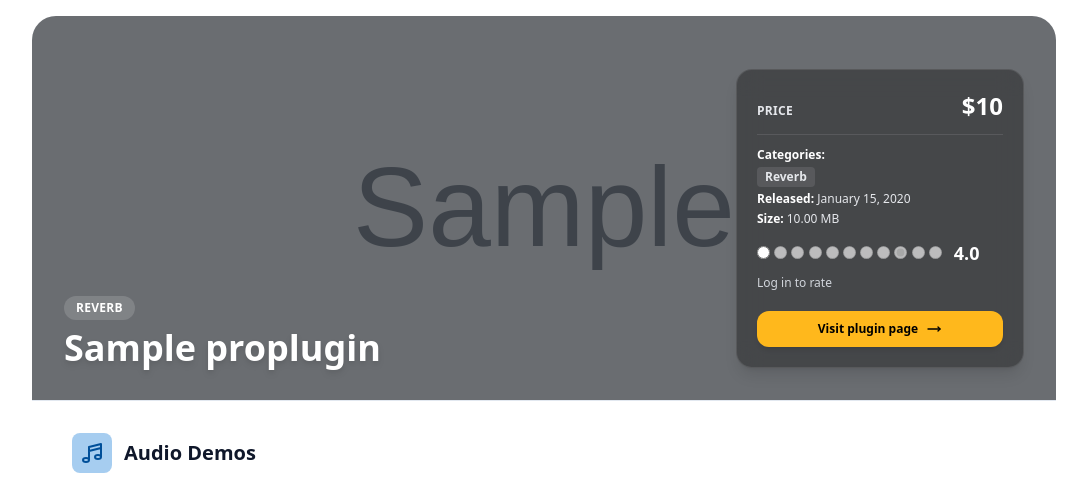
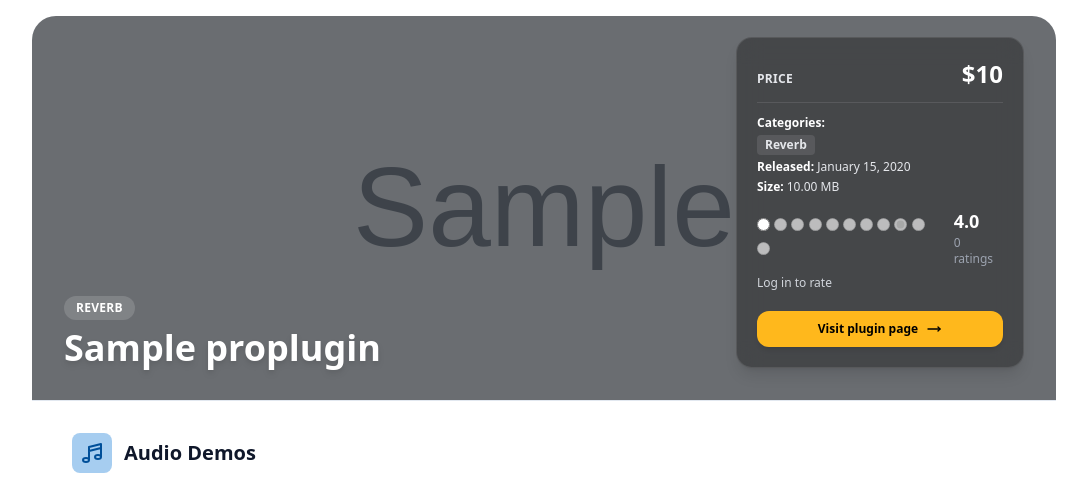
Before and after one commit to nosra/MPC-Database, a Django app: page /plugins/pro/1/ in a window 1280 px wide. Shown: the part 81-558 px from the top of the page, without its empty margins (96-1183 px from the left). Run offline with Django 5.2, Linux system fonts and the light colour scheme; data comes from the database, SQL or seed files in the repository; tables that the repository leaves empty hold one stand-in row (values such as "Sample post"); grey boxes marked "Sample" are stand-in pictures; parts of the project's set-up code (start-up, migrations or seed data) failed here and were passed over; some libraries are stand-ins or nearby versions.

Commit message:
added number of ratings to plugin details

```diff
--- a/mpc_database/home/templates/plugin_detail.html
+++ b/mpc_database/home/templates/plugin_detail.html
@@ -88,7 +88,8 @@
 
                             <div class="rating rating-lg rating-half" id="star-container"
                                 data-plugin-type="{% if plugin.alternatives %}pro{% else %}alt{% endif %}"
-                                data-plugin-id="{{ plugin.id }}">
+                                data-plugin-id="{{ plugin.id }}"
+                                data-user-rating="{{ user_rating}}">
 
                                 <input type="radio" name="rating-10" class="rating-hidden" />
 
@@ -112,9 +113,14 @@
                                 {% endwith %}
                             </div>
 
-                            <span class="text-lg font-bold text-white" id="rating-text">
-                                {{ plugin.rating|stringformat:".1f" }}
-                            </span>
+                            <div class="flex flex-col">
+                                <span class="text-lg font-bold text-white" id="rating-text">
+                                    {{ plugin.rating|stringformat:".1f" }}
+                                </span>
+                                <span class="text-xs text-gray-400" id="rating-count">
+                                    {{ rating_count }} rating{{ rating_count|pluralize }}
+                                </span>
+                            </div>
                         </div>
 
                         <span class="text-xs text-gray-300">
@@ -171,14 +177,20 @@
                             })
                             .then(data => {
                                 if (data.success) {
-                                    // updating the averaage display
                                     ratingText.innerText = parseFloat(data.new_average).toFixed(1);
 
-                                    // updated "you rated" text if it exists
-                                    if(userScoreText) {
+                                    // increment count display if this is a new rating
+                                    const countEl = document.getElementById("rating-count");
+                                    const existingRating = parseFloat(container.dataset.userRating) || 0;
+                                    if (countEl && existingRating === 0) {
+                                        const current = parseInt(countEl.innerText);
+                                        countEl.innerText = (current + 1) + " rating" + (current + 1 === 1 ? "" : "s");
+                                        container.dataset.userRating = score;
+                                    }
+
+                                    if (userScoreText) {
                                         userScoreText.innerText = score;
                                     } else {
-                                        // if the text was "Click stars to rate", change it
                                         const statusSpan = container.parentElement.querySelector(".text-gray-300");
                                         statusSpan.innerHTML = `You rated: <span id="user-score">${score}</span>`;
                                     }
--- a/mpc_database/home/views.py
+++ b/mpc_database/home/views.py
@@ -102,27 +102,8 @@ def plugins(request):
 def plugin_detail(request, pk):
     plugin = get_object_or_404(ProPlugin, pk=pk)
 
-    # check if user has already rated this
-    user_rating = 0
-    if request.user.is_authenticated:
-        rating_obj = Rating.objects.filter(
-            user=request.user,
-            content_type=ContentType.objects.get_for_model(plugin),
-            object_id=plugin.id
-        ).first()
-        if rating_obj:
-            user_rating = rating_obj.score
-
-    context = {
-        "plugin": plugin,
-        "user_rating": user_rating,
-        "plugin_type": "pro" # helper for the JS fetch URL
-    }
-    return render(request, "plugin_detail.html", context)
-
-
-def alt_plugin_detail(request, pk):
-    plugin = get_object_or_404(AlternativePlugin, pk=pk)
+    content_type = ContentType.objects.get_for_model(plugin)
+    ratings = Rating.objects.filter(content_type=content_type, object_id=plugin.id)
 
     # check if user has already rated this
     user_rating = 0
@@ -138,6 +119,33 @@ def alt_plugin_detail(request, pk):
     context = {
         "plugin": plugin,
         "user_rating": user_rating,
+        "rating_count": ratings.count(),
+        "plugin_type": "pro" # helper for the JS fetch URL
+    }
+    return render(request, "plugin_detail.html", context)
+
+
+def alt_plugin_detail(request, pk):
+    plugin = get_object_or_404(AlternativePlugin, pk=pk)
+
+    content_type = ContentType.objects.get_for_model(plugin)
+    ratings = Rating.objects.filter(content_type=content_type, object_id=plugin.id)
+
+    # check if user has already rated this
+    user_rating = 0
+    if request.user.is_authenticated:
+        rating_obj = Rating.objects.filter(
+            user=request.user,
+            content_type=ContentType.objects.get_for_model(plugin),
+            object_id=plugin.id
+        ).first()
+        if rating_obj:
+            user_rating = rating_obj.score
+
+    context = {
+        "plugin": plugin,
+        "user_rating": user_rating,
+        "rating_count": ratings.count(),
         "plugin_type": "alt"
     }
     return render(request, 'alt_plugin_detail.html', context)
```
